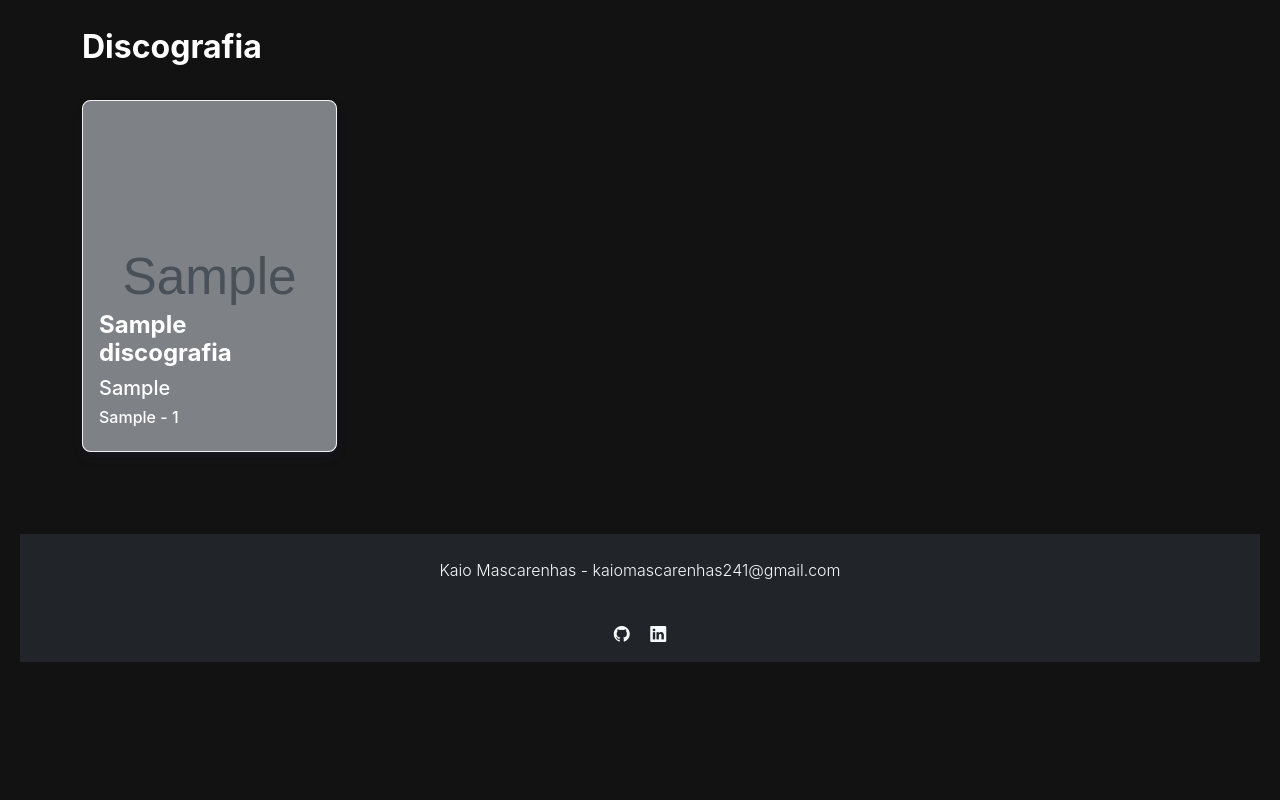
After one commit to AkaliSmoke/app-spotify, a PHP site: page / in a window 1280 px wide. The commit adds this page. Run offline with PHP 8.4, Linux system fonts and the light colour scheme; tables that the repository leaves empty hold one stand-in row (values such as "Sample post"); grey boxes marked "Sample" are stand-in pictures.

Commit message:
Colocando cards personalizados para mostrar os albuns em seguida alterando algumas coisas de outros arquivos

```diff
--- a/discografia-formulario.php
+++ b/discografia-formulario.php
@@ -16,7 +16,7 @@
     <main class="conteudo-principal">
 
 
-        <h1>Cadastro de Discografia</h1>
+        <h1 class="titulo">Cadastro de Discografia</h1>
 
         <form action="discografia-salvar.php" method="post">
 
--- /dev/null
+++ b/index.php
@@ -0,0 +1,40 @@
+<?php
+$titulo_da_pagina = "Discos";
+include "inc-cabecalho.php";
+?>
+
+<body>
+    <main class="container">
+        <h1 class="texte-center fs-2 mt-2 mb-4">Discografia</h1>
+        <div class="row">
+            <div class="row mb-4">
+                <?php
+                include "inc-conexao.php";
+                $sql = "select * from tb_discografia order by artista, ano";
+                $resultado = mysqli_query($conexao, $sql);
+                while ($linha = mysqli_fetch_assoc($resultado)) {
+                ?>
+                    <div class="col-3">
+                        <div class="cartao" style="background-image: url('<?= $linha['foto']; ?>');">
+                            <div class="cor-cartao">
+                                <div class="texto-cartao p-3">
+                                    <h1 class="fs-4"><?= $linha['nome']; ?></h1>
+                                    <h2 class="fs-5"><?= $linha['artista']; ?></h2>
+                                    <h3 class="fs-6"><?= $linha['tipo']; ?> - <?= $linha['ano']; ?></h3>
+                                </div>
+                            </div>
+                        </div>
+                    </div>
+                <?php
+                }
+                mysqli_close($conexao);
+                ?>
+            </div>
+        </div>
+    </main>
+</body>
+
+
+<?php
+include "inc-rodape.php";
+?>
--- a/style.css
+++ b/style.css
@@ -44,7 +44,7 @@ body {
 }
 
 /* Título principal */
-h1 {
+.titulo {
     font-size: 24px;
     font-weight: 700;
     text-align: center;
@@ -133,3 +133,32 @@ h1 {
 .container-botoes button:active {
     transform: scale(0.98);
 }
+
+.cartao {
+    border: 1px solid #f1f1f1;
+    border-radius: 8px;
+    margin-top: 10px;
+    margin-bottom: 10px;
+    box-shadow: rgba(50, 50, 93, 0.25) 0px 6px 12px -2px, rgba(0, 0, 0, 0.3) 0px 3px 7px -3px;
+    background-size: cover;
+    background-position: center;
+    transition: all 0.2s ease-in;
+}
+
+.cartao:hover {
+    transform: translateX(5px) translateY(-5px);
+}
+
+.cor-cartao {
+    background-color: rgba(0, 0, 0, 0.411);
+    height: 350px;
+    color: white;
+    border-radius: 8px;
+    display: flex;
+    align-items: end;
+}
+
+h1 {
+    font-size: 24px;
+    font-weight: 700;
+}
```
Also changed, not shown: discografia-editar.php (+5 -5 lines).
